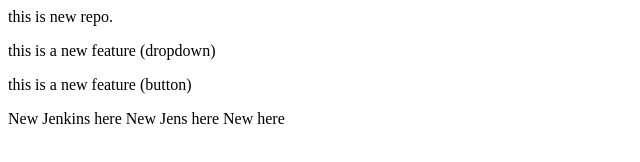
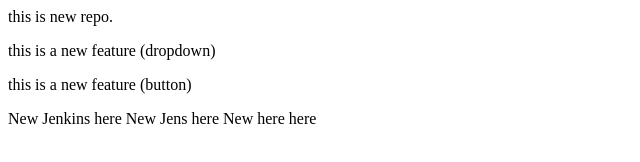
Before and after one commit to sarthakrajput17/demoRepo, a plain HTML site: page index.html in a window 1280 px wide. Shown: the full height of the page, 0-640 px from the left. Drawn offline with Linux system fonts and the light colour scheme.

Commit message:
Update index.html
neww change

```diff
--- a/index.html
+++ b/index.html
@@ -4,3 +4,4 @@
 <a>New Jenkins here</a>
 <a>New Jens here</a>
 <a>New here</a>
+<a> here</a>
```
